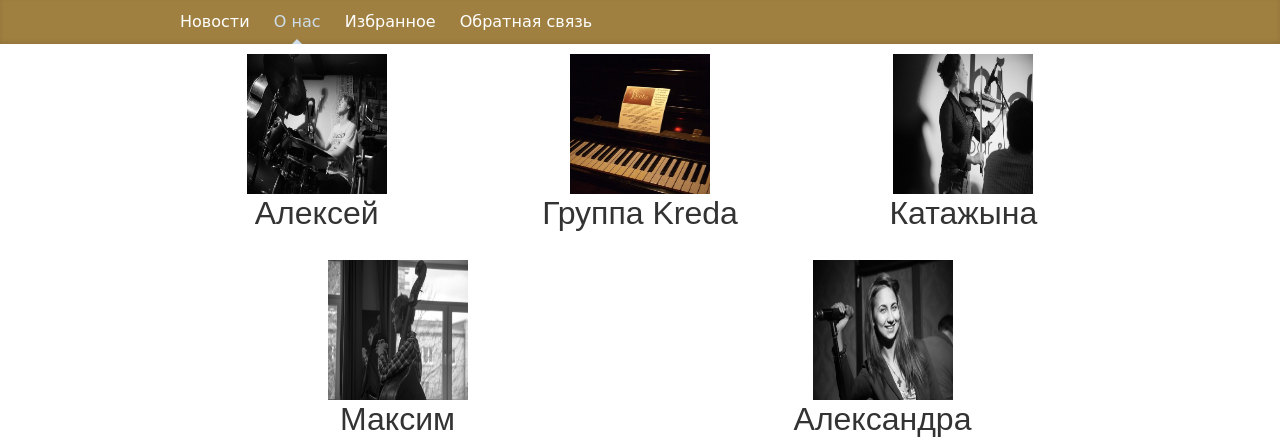
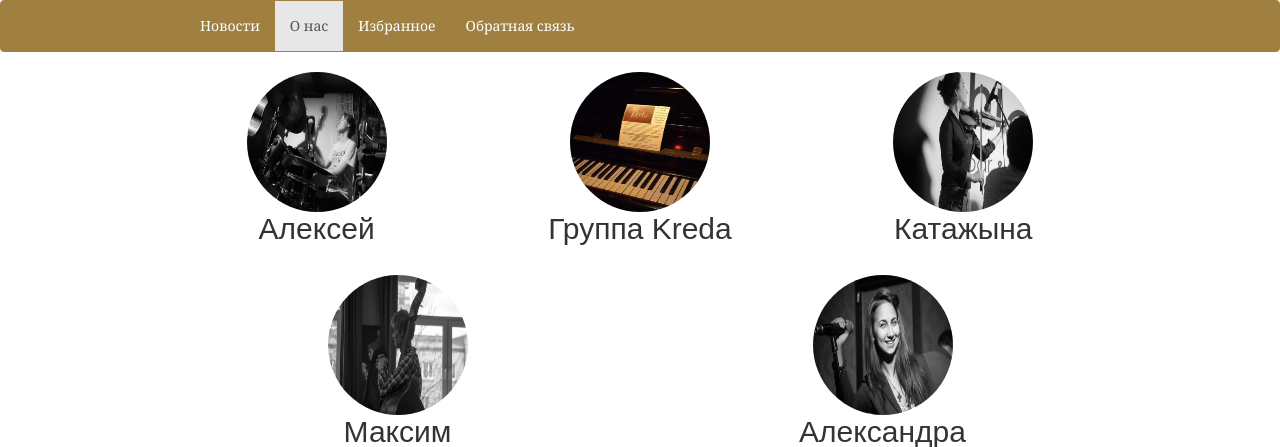
Before and after one commit to fernflower/django_steps, a Django app: page /about/1/ in a window 1280 px wide. Shown: the top 447 px of the page. Run offline with Django 3.2, Linux system fonts and the light colour scheme; some libraries are stand-ins or nearby versions.

Commit message:
collapsing navbar (no blocks in inherited templated, alas copy-paste)

```diff
--- a/mysite/about/templates/about/about_base.html
+++ b/mysite/about/templates/about/about_base.html
@@ -19,16 +19,29 @@
 
   <body>
 
-    <div class="blog-masthead">
+    <nav role="navigation" class="navbar navbar-default">
+      <!-- Brand and toggle get grouped for better mobile display -->
       <div class="container">
-        <nav class="blog-nav">
-         <a class="blog-nav-item {% block nav-home %}{% endblock %}" href="{% url 'posts:index' %}">Новости</a>
-         <a class="blog-nav-item {% block nav-about %}{% endblock %}" href="{% url 'about:index' %}">О нас</a>
-         <a class="blog-nav-item {% block nav-favourites %}{% endblock %}" href="{% url 'posts:favourites' %}">Избранное</a>
-         <a class="blog-nav-item {% block nav-contacts %}{% endblock %}" href="{% url 'contacts:show_form' %}">Обратная связь</a>
-        </nav>
-      </div>
+          <div class="navbar-header">
+              <button type="button" data-target="#navbarCollapse" data-toggle="collapse" class="navbar-toggle">
+                  <span class="sr-only">Toggle navigation</span>
+                  <span class="icon-bar"></span>
+                  <span class="icon-bar"></span>
+                  <span class="icon-bar"></span>
+              </button>
+              <a href="#" class="navbar-brand"></a>
+          </div>
+          <!-- Collection of nav links and other content for toggling -->
+          <div id="navbarCollapse" class="collapse navbar-collapse">
+            <ul class="nav navbar-nav">
+                <li class="{% block nav-home %}{% endblock %}"><a href="{% url 'posts:index'%}">Новости</a></li>
+                <li class="{% block nav-about %}{% endblock %}"><a href="{% url 'about:index' %}">О нас</a></li>
+                <li class="{% block nav-favourites %}{% endblock %}"><a href="{% url 'posts:favourites' %}">Избранное</a></li>
+                <li class="{% block nav-contacts %}{% endblock %}"><a href="{% url 'contacts:show_form' %}">Обратная связь</a></li>
+            </ul>
+          </div>
     </div>
+    </nav>
 
     <div class="container marketing">
         <!-- Three columns of text below the carousel -->
--- a/mysite/common_static/blog.css
+++ b/mysite/common_static/blog.css
@@ -153,6 +153,7 @@ h6, .h6 {
 a {
     color: #996100;
 }
+
 a:hover {
     color: #996100;
 }
@@ -196,3 +197,17 @@ a:hover {
     background-color: #383329;
     border-color: #5E4D31;
 }
+
+.navbar-default {
+    background-color: #A08040;
+    border-color: #A08040;
+}
+
+.navbar-default .navbar-nav > li > a:hover,
+.navbar-default .navbar-nav > li > a:focus {
+    color: #C9BABA;
+}
+
+.navbar-default .navbar-nav > li > a {
+    color: #FFFFFF;
+}
--- a/mysite/contacts/templates/contacts/contact_info.html
+++ b/mysite/contacts/templates/contacts/contact_info.html
@@ -1,7 +1,7 @@
 {% load staticfiles %}
 {% load contacts_tags %}
 {% load icons %}
-<div class="col-sm-3 blog-sidebar">
+<div class="col-sm-2 blog-sidebar">
     <div class="sidebar-module sidebar-module-inset">
         <h4 style='font-family: "Dingbats, sans-serif"'>Контакты</h4>
         <p>{% icon 'telephone' styles='padding-right:5px' %} {{ contacts_main.phone }}</p>
```
Also changed, not shown: mysite/posts/templates/posts/blog_base.html (+22 -9 lines), mysite/posts/templates/posts/navbar.html (added, +21 -0 lines).
